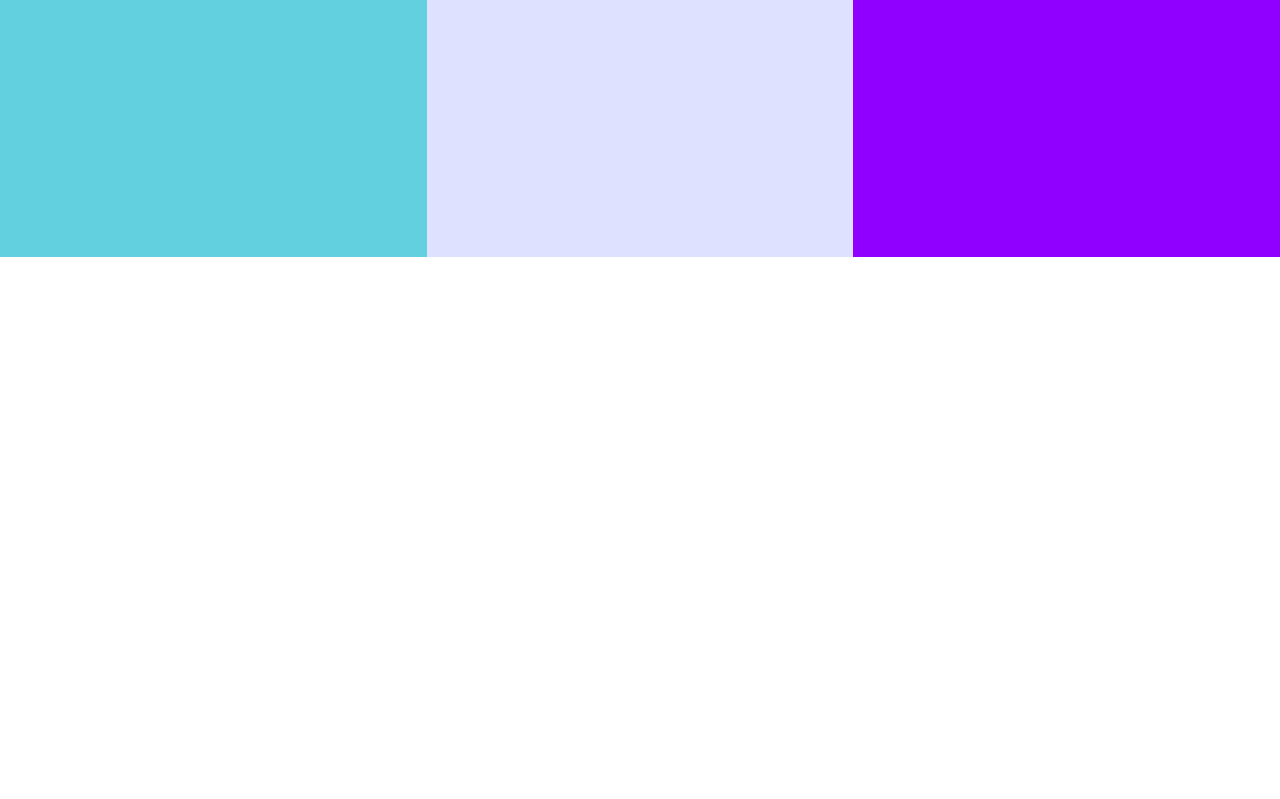
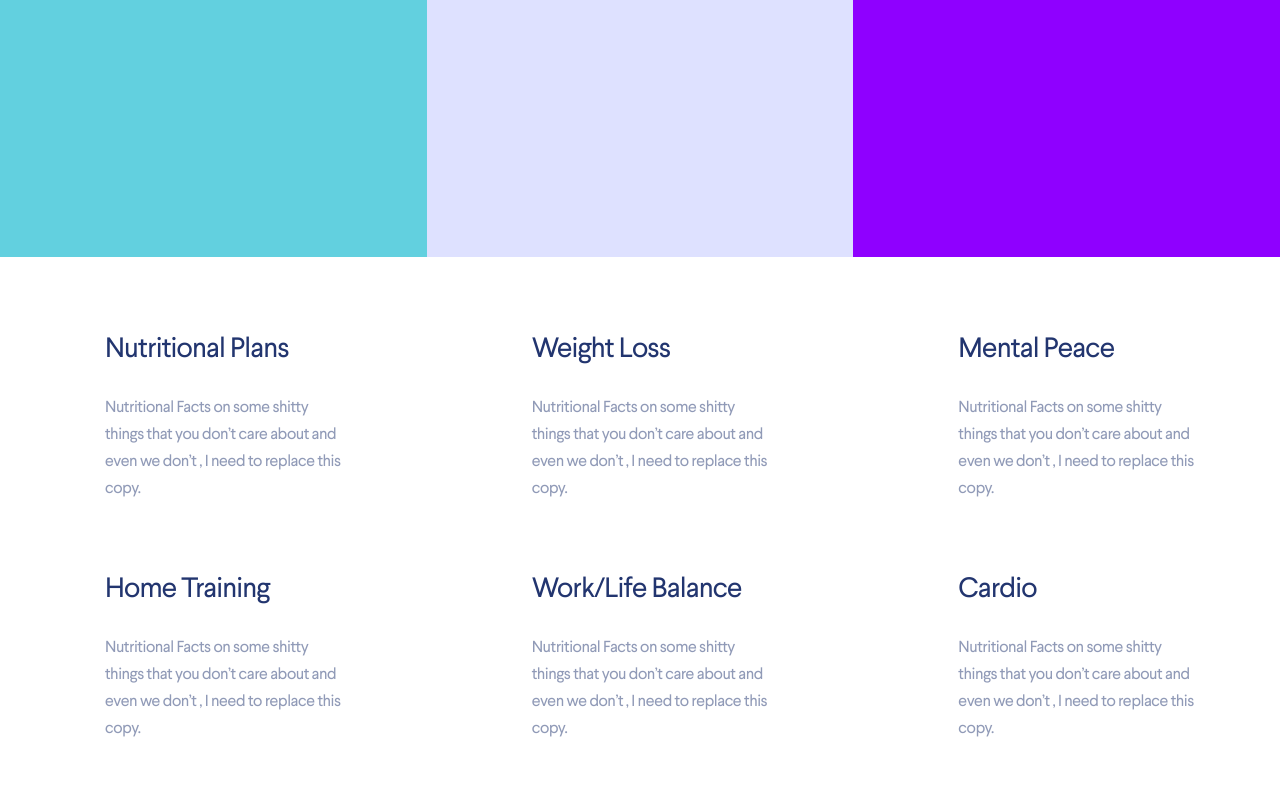
Before and after one commit to NikitaVirachev/thrivetalk-landing-page, a plain HTML site: page index.html in a window 1280 px wide. Shown: the part 2983-3782 px from the top of the page. Before the commit the page ends 3240 px from the top, so only its background shows below. Drawn offline with Linux system fonts and the light colour scheme.

Commit message:
feat: add benefits section

```diff
--- a/css/style.css
+++ b/css/style.css
@@ -396,3 +396,34 @@
 .purple {
   background-color: #8f00ff;
 }
+
+/**************************/
+/* BENEFITS SECTION */
+/**************************/
+
+.benefits {
+  padding-top: 2.2rem;
+  padding-bottom: 4rem;
+  display: grid;
+  grid-template-columns: repeat(3, 1fr);
+}
+
+.benefits-item {
+  padding: 5.5rem 7.7rem 0 10.5rem;
+  height: 24rem;
+}
+
+.benefits-item-header {
+  font-size: 2.8rem;
+  line-height: 3.3rem;
+  letter-spacing: -0.03em;
+  color: #22356f;
+}
+
+.benefits-item-description {
+  font-size: 1.6rem;
+  line-height: 2.7rem;
+  letter-spacing: -0.03em;
+  color: rgba(34, 53, 111, 0.5);
+  margin-top: 2.8rem;
+}
--- a/index.html
+++ b/index.html
@@ -194,6 +194,58 @@
           </div>
         </div>
       </section>
+
+      <section class="benefits-section">
+        <div class="benefits container">
+          <div class="benefits-item">
+            <p class="benefits-item-header">Nutritional Plans</p>
+            <p class="benefits-item-description">
+              Nutritional Facts on some shitty things that you don’t care about
+              and even we don’t , I need to replace this copy.
+            </p>
+          </div>
+
+          <div class="benefits-item">
+            <p class="benefits-item-header">Weight Loss</p>
+            <p class="benefits-item-description">
+              Nutritional Facts on some shitty things that you don’t care about
+              and even we don’t , I need to replace this copy.
+            </p>
+          </div>
+
+          <div class="benefits-item">
+            <p class="benefits-item-header">Mental Peace</p>
+            <p class="benefits-item-description">
+              Nutritional Facts on some shitty things that you don’t care about
+              and even we don’t , I need to replace this copy.
+            </p>
+          </div>
+
+          <div class="benefits-item">
+            <p class="benefits-item-header">Home Training</p>
+            <p class="benefits-item-description">
+              Nutritional Facts on some shitty things that you don’t care about
+              and even we don’t , I need to replace this copy.
+            </p>
+          </div>
+
+          <div class="benefits-item">
+            <p class="benefits-item-header">Work/Life Balance</p>
+            <p class="benefits-item-description">
+              Nutritional Facts on some shitty things that you don’t care about
+              and even we don’t , I need to replace this copy.
+            </p>
+          </div>
+
+          <div class="benefits-item">
+            <p class="benefits-item-header">Cardio</p>
+            <p class="benefits-item-description">
+              Nutritional Facts on some shitty things that you don’t care about
+              and even we don’t , I need to replace this copy.
+            </p>
+          </div>
+        </div>
+      </section>
     </main>
   </body>
 </html>
```
